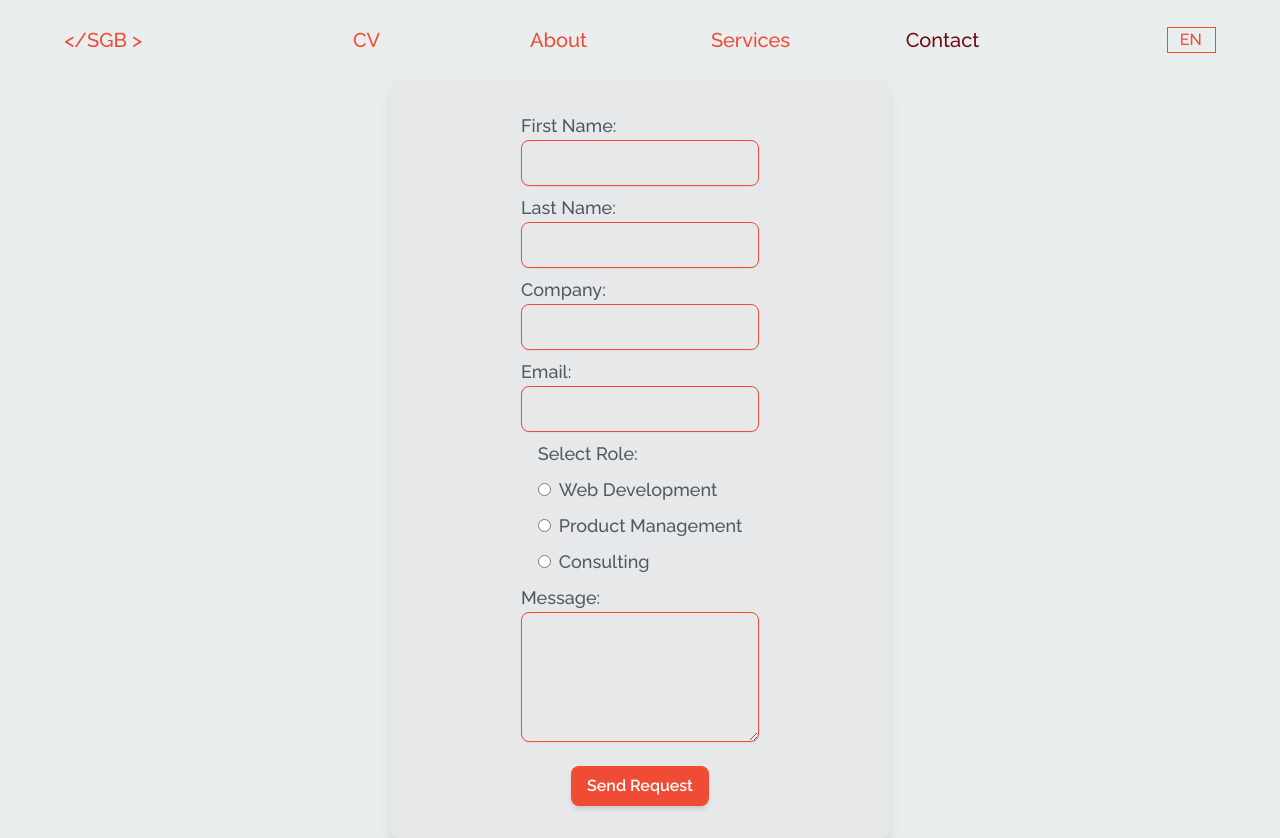
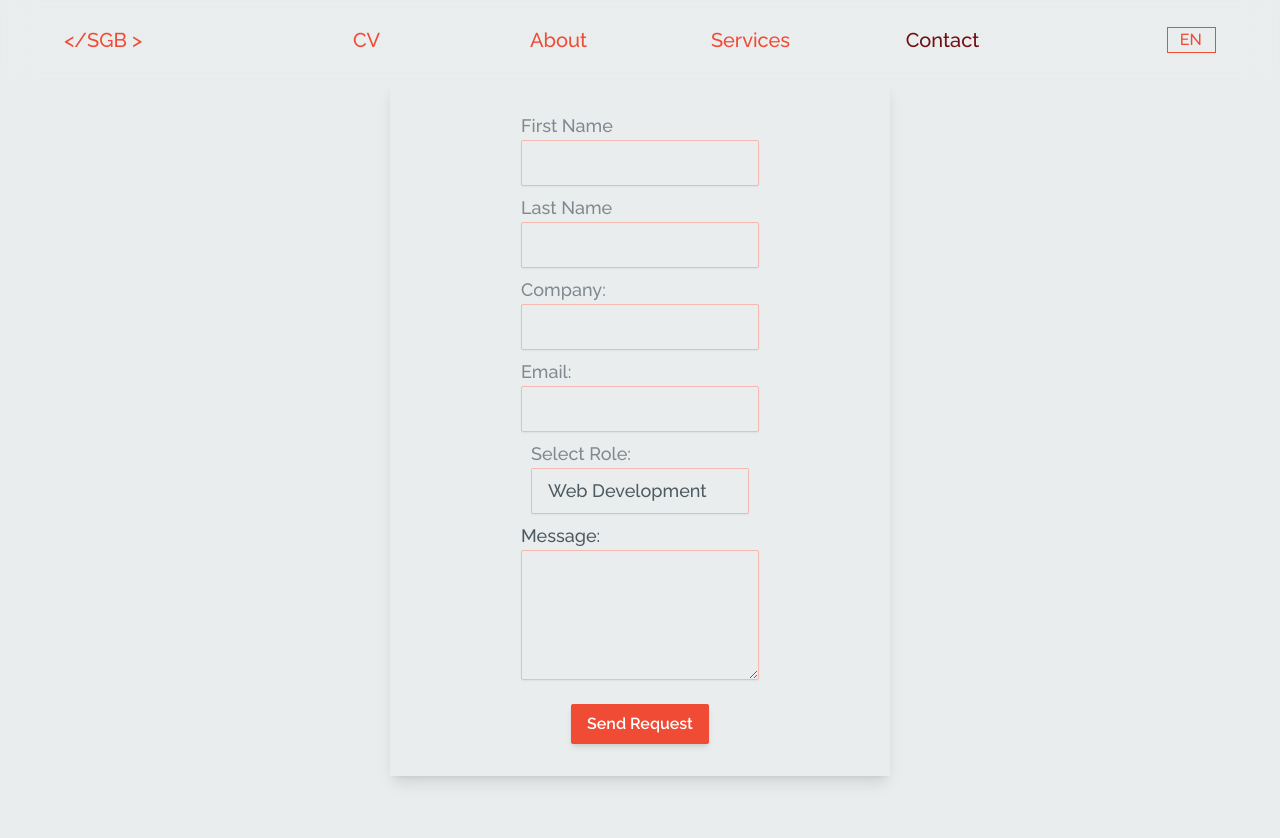
Before and after one commit to ShawnGB/my-portfolio, a React (Vite) app: page /contact in a window 1280 px wide. After the commit the page ends 800 px from the top, so only its background shows below. Built offline with nearby package versions, Linux system fonts and the light colour scheme.

Commit message:
flatter cleaner styling

```diff
--- a/src/components/About/AboutMeComponent.tsx
+++ b/src/components/About/AboutMeComponent.tsx
@@ -4,7 +4,7 @@ export default function AboutMeComponent() {
   const { t } = useTranslation();
 
   return (
-    <div className='mt-8 text-xl text-primary-700 whitespace-pre w-11/12 md:w-2/3 m-auto whitespace-pre-line text-justify '>
+    <div className='mt-8 text-lg text-primary-500 leading-relaxed w-11/12 md:w-2/3 mx-auto text-justify whitespace-pre-line shadow-lg p-8'>
       {t('about.aboutMe')}
     </div>
   );
--- a/src/components/CV/CvCardComponent.tsx
+++ b/src/components/CV/CvCardComponent.tsx
@@ -1,5 +1,4 @@
 import { WorkingExperience } from '../../Models';
-// import TimeSpanIcon from '../../assets/svg/icons/TimeSpanIcon';
 
 type IProps = {
   experience: WorkingExperience;
@@ -7,27 +6,20 @@ type IProps = {
 };
 
 export default function CvCardComponent({ experience, index }: IProps) {
-  // const imgURL = new URL(
-  //   `/src/assets/images/${experience.icon}`,
-  //   import.meta.url
-  // ).href;
-
   return (
     <div
-      className={`w-full sm:w-1/2 my-4 flex flex-col gap-y-4 ${
+      className={`w-full sm:w-1/2 md:w-1/3 my-4 flex flex-col gap-y-4 ${
         index % 2 === 0 ? 'sm:mr-auto' : 'sm:ml-auto'
-      }`}
+      } shadow-lg p-8`}
     >
-      {/* <div className='relative -top-8 -left-8 bg-white h-20 w-full flex align-middle'>
-        <img className='m-auto max-h-10 max-w-5/6' src={imgURL} alt='' />
-      </div> */}
-
-      <p className='font-light'>{experience.span}</p>
-      <h1 className='text-l font-semibold'>{experience.conmpany}</h1>
-      <h2 className='text-l font-regular'>{experience.position}</h2>
-      <p className='text-base text-justify font-light '>
-        {experience.description}
-      </p>
+      <p className='text-primary-500 font-medium'>{experience.span}</p>
+      <h3 className='text-primary-500 font-bold text-lg'>
+        {experience.conmpany}
+      </h3>
+      <h4 className='text-primary-500 font-normal text-base'>
+        {experience.position}
+      </h4>
+      <p className='text-primary-500'>{experience.description}</p>
     </div>
   );
 }
--- a/src/components/CV/CvCardList.tsx
+++ b/src/components/CV/CvCardList.tsx
@@ -1,5 +1,4 @@
 import { useTranslation } from 'react-i18next';
-
 import { WorkingExperience } from '../../Models';
 import CvCardComponent from './CvCardComponent';
 import { useEffect, useState } from 'react';
@@ -27,11 +26,10 @@ export default function CvCardList() {
   }
 
   return (
-    <div className='grid gap-4 w-11/12 m-auto'>
-      {data &&
-        data.about.cv.map((experience: WorkingExperience, index: number) => (
-          <CvCardComponent experience={experience} key={index} index={index} />
-        ))}
+    <div className='grid gap-4 w-11/12 mx-auto'>
+      {data.about.cv.map((experience: WorkingExperience, index: number) => (
+        <CvCardComponent experience={experience} key={index} index={index} />
+      ))}
     </div>
   );
 }
--- a/src/components/Contact/ContactComonent.tsx
+++ b/src/components/Contact/ContactComonent.tsx
@@ -15,15 +15,15 @@ export default function ContactComponent() {
     <div>
       <form
         onSubmit={handleSubmit(onSubmit)}
-        className='p-8 m-auto w-11/12 md:w-1/2 bg-primary-100 rounded-lg shadow-lg flex flex-col items-center'
+        className='p-8 m-auto w-11/12 md:w-1/2 shadow-lg flex flex-col items-center'
         style={{ maxWidth: '500px' }}
       >
         <label htmlFor='firstName' className='text-lg text-primary-700 mb-2'>
-          First Name:
+          <p>First Name</p>
           <input
             type='text'
             {...register('firstName', { required: true })}
-            className='block w-full py-2 px-4 bg-primary-100 border border-accent-500 rounded-lg shadow-sm focus:outline-none focus:border-accent-700'
+            className='block w-full py-2 px-4 bg-background border border-accent-200 rounded-sm shadow-sm focus:outline-none focus:border-accent-700'
           />
         </label>
         {errors.firstName && (
@@ -31,11 +31,11 @@ export default function ContactComponent() {
         )}
 
         <label htmlFor='lastName' className='text-lg text-primary-700 mb-2'>
-          Last Name:
+          <p>Last Name</p>
           <input
             type='text'
             {...register('lastName', { required: true })}
-            className='block w-full py-2 px-4 bg-primary-100 border border-accent-500 rounded-lg shadow-sm focus:outline-none focus:border-accent-700'
+            className='block w-full py-2 px-4 bg-background border border-accent-200 rounded-sm shadow-sm focus:outline-none focus:border-accent-700'
           />
         </label>
         {errors.lastName && (
@@ -43,20 +43,20 @@ export default function ContactComponent() {
         )}
 
         <label htmlFor='company' className='text-lg text-primary-700 mb-2'>
-          Company:
+          <p>Company:</p>
           <input
             type='text'
             {...register('company')}
-            className='block w-full py-2 px-4 bg-primary-100 border border-accent-500 rounded-lg shadow-sm focus:outline-none focus:border-accent-700'
+            className='block w-full py-2 px-4 bg-background border border-accent-200 rounded-sm shadow-sm focus:outline-none focus:border-accent-700'
           />
         </label>
 
         <label htmlFor='email' className='text-lg text-primary-700 mb-2'>
-          Email:
+          <p>Email:</p>
           <input
             type='text'
             {...register('email', { required: true })}
-            className='block w-full py-2 px-4 bg-primary-100 border border-accent-500 rounded-lg shadow-sm focus:outline-none focus:border-accent-700'
+            className='block w-full py-2 px-4 bg-background border border-accent-200 rounded-sm shadow-sm focus:outline-none focus:border-accent-700'
           />
         </label>
         {errors.email && (
@@ -64,33 +64,17 @@ export default function ContactComponent() {
         )}
 
         <div className='text-lg text-primary-700 mb-2'>
-          Select Role:
-          <label className='block mt-2'>
-            <input
-              type='radio'
-              value='Webdevelopment'
+          <label htmlFor='role' className='block'>
+            <p>Select Role:</p>
+            <select
               {...register('role', { required: true })}
-              className='form-radio text-accent-500 mr-2'
-            />
-            Web Development
-          </label>
-          <label className='block mt-2'>
-            <input
-              type='radio'
-              value='Product Management'
-              {...register('role', { required: true })}
-              className='form-radio text-accent-500 mr-2'
-            />
-            Product Management
-          </label>
-          <label className='block mt-2'>
-            <input
-              type='radio'
-              value='Consulting'
-              {...register('role', { required: true })}
-              className='form-radio text-accent-500 mr-2'
-            />
-            Consulting
+              className='block w-full py-2 px-4 bg-background border border-accent-200 rounded-sm shadow-sm focus:outline-none focus:border-accent-700'
+              style={{ appearance: 'none' }}
+            >
+              <option value='Webdevelopment'>Web Development</option>
+              <option value='Product Management'>Product Management</option>
+              <option value='Consulting'>Consulting</option>
+            </select>
           </label>
         </div>
         {errors.role && (
@@ -101,7 +85,7 @@ export default function ContactComponent() {
           Message:
           <textarea
             {...register('message', { required: true })}
-            className='block w-full py-2 px-4 bg-primary-100 border border-accent-500 rounded-lg shadow-sm focus:outline-none focus:border-accent-700'
+            className='block w-full py-2 px-4 bg-background border border-accent-200 rounded-sm shadow-sm focus:outline-none focus:border-accent-700'
             rows={4}
           ></textarea>
         </label>
@@ -111,7 +95,7 @@ export default function ContactComponent() {
 
         <button
           type='submit'
-          className='bg-accent-500 text-white font-semibold py-2 px-4 mt-4 rounded-lg shadow-md hover:bg-accent-700 focus:outline-none focus:bg-accent-700'
+          className='bg-accent-500 text-white font-semibold py-2 px-4 mt-4 rounded-sm shadow-md hover:bg-accent-700 focus:outline-none focus:bg-accent-700'
         >
           Send Request
         </button>
--- a/src/components/Service/ServiceCard.tsx
+++ b/src/components/Service/ServiceCard.tsx
@@ -1,12 +1,17 @@
 type IProps = {
   title: string;
   description: string;
+  index: number;
 };
 
-export default function ServiceCard({ title, description }: IProps) {
+export default function ServiceCard({ title, description, index }: IProps) {
   return (
-    <div className='bg-primary-100 rounded-lg shadow-lg p-6'>
-      <h3 className='text-2xl font-bold mb-4 text-primary-700'>{title}</h3>
+    <div
+      className={`w-full sm:w-1/2 md:w-1/3 my-4 flex flex-col gap-y-4 ${
+        index % 2 === 0 ? 'sm:mr-auto' : 'sm:ml-auto'
+      } shadow-lg p-8`}
+    >
+      <h3 className='text-xl font-semibold mb-4 text-primary-500'>{title}</h3>
       <p className='text-gray-700'>{description}</p>
     </div>
   );
--- a/src/components/Service/ServiceComponent.tsx
+++ b/src/components/Service/ServiceComponent.tsx
@@ -24,18 +24,17 @@ export default function ServiceComponent() {
   }
 
   return (
-    <div className='flex justify-center'>
-      <div className='grid grid-cols-1 sm:grid-cols-2 lg:grid-cols-3 gap-6'>
+    <div className='grid gap-4 w-11/12 mx-auto'>
       {data.service.map(
         (service: { title: string; description: string }, index: number) => (
           <ServiceCard
             title={service.title}
             description={service.description}
             key={index}
+            index={index}
           />
         )
       )}
     </div>
-    </div>
   );
 }
--- a/src/input.css
+++ b/src/input.css
@@ -3,19 +3,55 @@
 @tailwind utilities;
 
 body {
-  font-family: 'Raleway', sans-serif;
   background-color: #eaeded;
 }
 
-h1,
-h2,
-h3,
-h4,
-h5,
-h6 {
+h1 {
   font-family: 'Lora', serif;
+  color: #808990;
+  font-weight: 700;
+  font-size: 2.5rem;
 }
 
+h2 {
+  font-family: 'Lora', serif;
+  color: #808990;
+  font-weight: 500;
+  font-size: 2rem;
+}
+
+/* CSS Example */
+h3 {
+  font-family: 'Lora', serif;
+  color: #808990;
+  font-weight: 500;
+  font-size: 1.75rem;
+}
+
+h4 {
+  font-family: 'Lora', serif;
+  color: #808990;
+  font-weight: 400;
+  font-size: 1.5rem;
+}
+
+p {
+  font-family: 'Raleway', sans-serif;
+  color: #808990;
+}
+
+button {
+  color: #ffffff;
+  font-family: 'Raleway', sans-serif;
+  font-weight: 500;
+  padding: 0.5rem 1rem;
+  border-radius: 0.25rem;
+  transition: background-color 0.3s ease;
+}
+
+button:hover {
+  background-color: #808990;
+}
 .text-fill {
   background-image: url('./assets/images/desptop.jpeg');
   -webkit-background-clip: text;
--- a/tailwind.config.js
+++ b/tailwind.config.js
@@ -3,7 +3,7 @@ export default {
   content: ['./src/**/*.{js,jsx,ts,tsx}'],
   theme: {
     fontFamily: {
-      raleway: ['Raleway', 'sans-serif'],
+      sans: ['Raleway', 'sans-serif'],
       serif: ['Lora', 'serif'],
     },
     fontWeight: {
@@ -41,11 +41,7 @@ export default {
         900: '#700e13',
       },
     },
-    extend: {
-      // backgroundImage: {
-      //   hero: "url('./src/assets/images/background.png')",
-      // },
-    },
+    extend: {},
   },
   plugins: [],
 };
```
Lines whose indentation alone changed are shown as unchanged.
